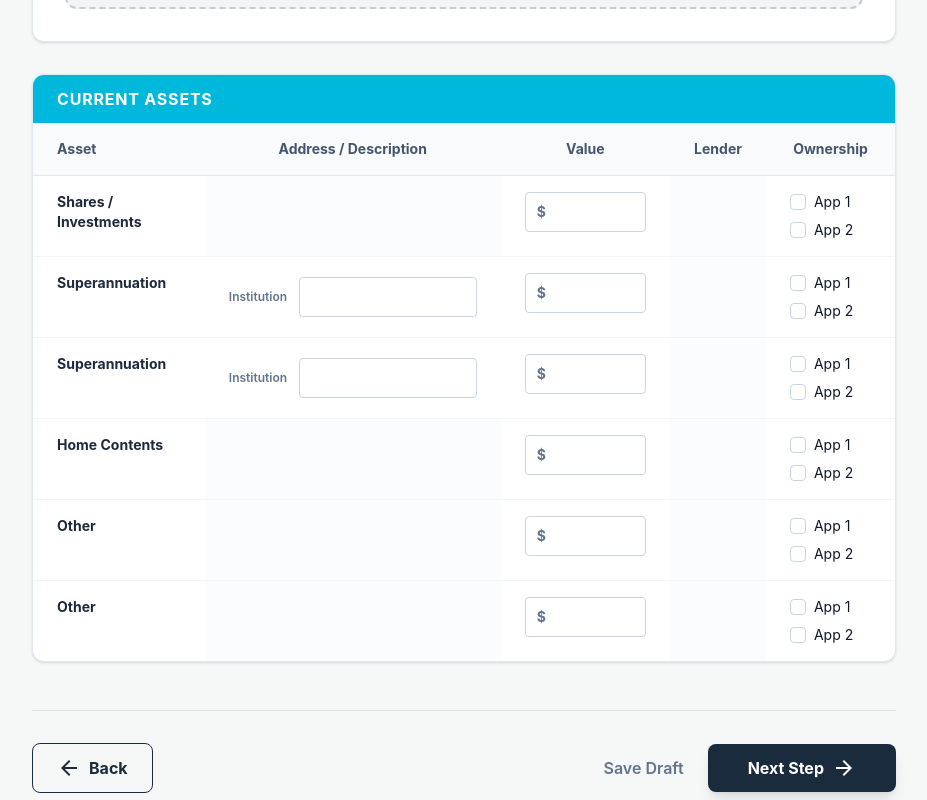
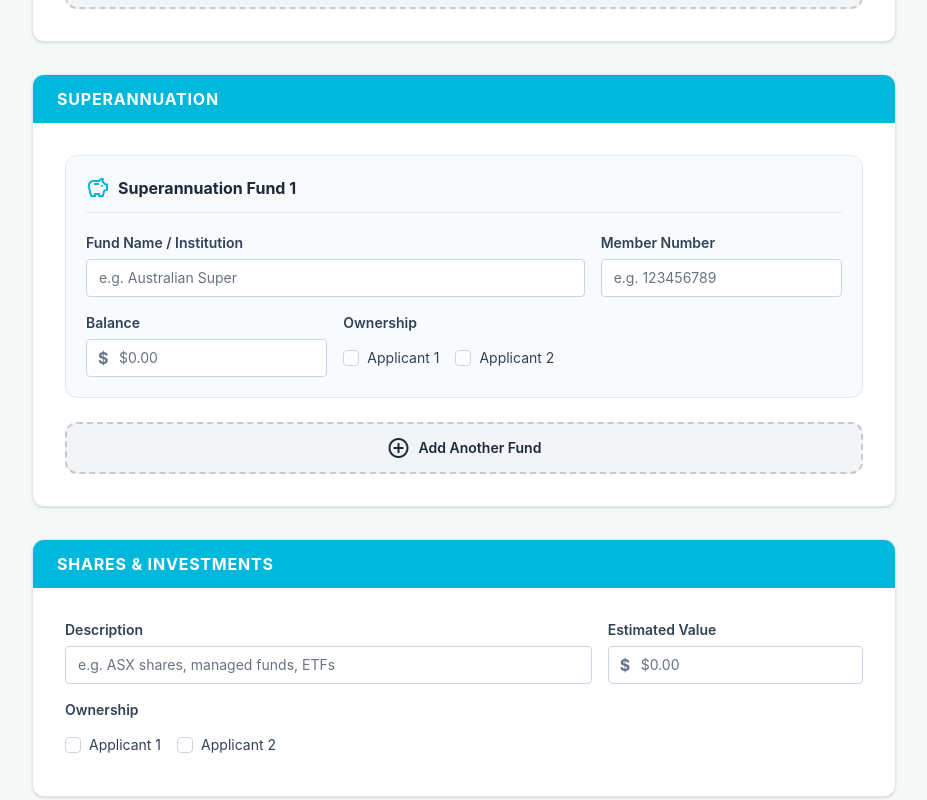
Before and after one commit to Kendellpatrice/brokerflow, a Next.js app in the folder brokerflow/: page /assets in a window 1280 px wide. Shown: the part 2600-3400 px from the top of the page, without its empty margins (336-1263 px from the left). Built offline with nearby package versions, Linux system fonts and the light colour scheme.

Commit message:
feat: Add dynamic Superannuation and Shares/Investments sections with add/remove functionality.

```diff
--- a/brokerflow/src/app/assets/page.tsx
+++ b/brokerflow/src/app/assets/page.tsx
@@ -35,6 +35,16 @@ export default function AssetsPage() {
 
   const removeVehicle = (idToRemove: number) => {
     setVehicles(vehicles.filter((v) => v.id !== idToRemove));
+  };
+
+  const [superFunds, setSuperFunds] = useState([{ id: 1 }]);
+
+  const addSuperFund = () => {
+    setSuperFunds([...superFunds, { id: Date.now() }]);
+  };
+
+  const removeSuperFund = (idToRemove: number) => {
+    setSuperFunds(superFunds.filter((s) => s.id !== idToRemove));
   };
 
   return (
@@ -328,8 +338,6 @@ export default function AssetsPage() {
               </div>
             </div>
 
-
-
             {/* Bank Accounts Section */}
             <div className="mb-8">
               <div className="bg-white border border-slate-200 rounded-xl overflow-hidden dark:bg-slate-800 dark:border-slate-700 shadow-sm">
@@ -529,6 +537,136 @@ export default function AssetsPage() {
               </div>
             </div>
 
+            {/* Superannuation Section */}
+            <div className="mb-8">
+              <div className="bg-white border border-slate-200 rounded-xl overflow-hidden dark:bg-slate-800 dark:border-slate-700 shadow-sm">
+                <div className="bg-cyan-500 px-6 py-3">
+                  <h2 className="font-bold text-white uppercase tracking-wider text-base">Superannuation</h2>
+                </div>
+
+                <div className="p-6 md:p-8 space-y-6">
+                  {superFunds.map((s, index) => (
+                    <div key={s.id} className="rounded-xl border border-slate-200 dark:border-slate-700 bg-slate-50 dark:bg-slate-800/50 p-5">
+                      {/* Card Header */}
+                      <div className="flex items-center justify-between mb-5 pb-3 border-b border-slate-200 dark:border-slate-700">
+                        <div className="flex items-center gap-2">
+                          <span className="material-symbols-outlined text-cyan-500 text-[22px]">savings</span>
+                          <h3 className="font-bold text-slate-800 dark:text-slate-100 text-base">Superannuation Fund {index + 1}</h3>
+                        </div>
+                        {index > 0 && (
+                          <button
+                            type="button"
+                            onClick={() => removeSuperFund(s.id)}
+                            className="flex items-center gap-1 text-sm font-semibold text-red-500 hover:text-red-600 transition-colors"
+                          >
+                            <span className="material-symbols-outlined text-[16px]">delete</span>
+                            Remove
+                          </button>
+                        )}
+                      </div>
+
+                      {/* Fields Grid */}
+                      <div className="grid grid-cols-1 md:grid-cols-2 lg:grid-cols-3 gap-4">
+
+                        <div className="flex flex-col gap-1.5 md:col-span-2">
+                          <label className="text-sm font-semibold text-slate-700 dark:text-slate-300">Fund Name / Institution</label>
+                          <input
+                            type="text"
+                            placeholder="e.g. Australian Super"
+                            className="rounded border-slate-300 dark:bg-slate-700 dark:border-slate-600 focus:ring-primary focus:border-primary text-sm"
+                          />
+                        </div>
+
+                        <div className="flex flex-col gap-1.5">
+                          <label className="text-sm font-semibold text-slate-700 dark:text-slate-300">Member Number</label>
+                          <input
+                            type="text"
+                            placeholder="e.g. 123456789"
+                            className="rounded border-slate-300 dark:bg-slate-700 dark:border-slate-600 focus:ring-primary focus:border-primary text-sm"
+                          />
+                        </div>
+
+                        <div className="flex flex-col gap-1.5">
+                          <label className="text-sm font-semibold text-slate-700 dark:text-slate-300">Balance</label>
+                          <CurrencyInput placeholder="$0.00" className="text-sm" />
+                        </div>
+
+                        <div className="flex flex-col gap-1.5">
+                          <label className="text-sm font-semibold text-slate-700 dark:text-slate-300">Ownership</label>
+                          <div className="flex gap-4 items-center h-[38px]">
+                            <label className="flex items-center gap-2 cursor-pointer">
+                              <input type="checkbox" className="rounded text-primary focus:ring-primary border-slate-300" />
+                              <span className="text-sm text-slate-700 dark:text-slate-300">Applicant 1</span>
+                            </label>
+                            <label className="flex items-center gap-2 cursor-pointer">
+                              <input type="checkbox" className="rounded text-primary focus:ring-primary border-slate-300" />
+                              <span className="text-sm text-slate-700 dark:text-slate-300">Applicant 2</span>
+                            </label>
+                          </div>
+                        </div>
+
+                      </div>
+                    </div>
+                  ))}
+
+                  {/* Add Super Fund Button */}
+                  <button
+                    type="button"
+                    onClick={addSuperFund}
+                    className="text-primary font-semibold hover:bg-primary/10 bg-primary/5 px-4 py-3 rounded-xl transition-colors inline-flex items-center justify-center w-full gap-2 text-sm border-2 border-dashed border-primary/20 hover:border-primary/40"
+                  >
+                    <span className="material-symbols-outlined text-[20px]">add_circle</span>
+                    Add Another Fund
+                  </button>
+                </div>
+              </div>
+            </div>
+
+            {/* Shares / Investments Section */}
+            <div className="mb-8">
+              <div className="bg-white border border-slate-200 rounded-xl overflow-hidden dark:bg-slate-800 dark:border-slate-700 shadow-sm">
+                <div className="bg-cyan-500 px-6 py-3">
+                  <h2 className="font-bold text-white uppercase tracking-wider text-base">Shares &amp; Investments</h2>
+                </div>
+
+                <div className="p-6 md:p-8">
+                  {/* Fields Grid */}
+                  <div className="grid grid-cols-1 md:grid-cols-2 lg:grid-cols-3 gap-4">
+
+                    <div className="flex flex-col gap-1.5 md:col-span-2">
+                      <label className="text-sm font-semibold text-slate-700 dark:text-slate-300">Description</label>
+                      <input
+                        type="text"
+                        placeholder="e.g. ASX shares, managed funds, ETFs"
+                        className="rounded border-slate-300 dark:bg-slate-700 dark:border-slate-600 focus:ring-primary focus:border-primary text-sm"
+                      />
+                    </div>
+
+                    <div className="flex flex-col gap-1.5">
+                      <label className="text-sm font-semibold text-slate-700 dark:text-slate-300">Estimated Value</label>
+                      <CurrencyInput placeholder="$0.00" className="text-sm" />
+                    </div>
+
+                    <div className="flex flex-col gap-1.5">
+                      <label className="text-sm font-semibold text-slate-700 dark:text-slate-300">Ownership</label>
+                      <div className="flex gap-4 items-center h-[38px]">
+                        <label className="flex items-center gap-2 cursor-pointer">
+                          <input type="checkbox" className="rounded text-primary focus:ring-primary border-slate-300" />
+                          <span className="text-sm text-slate-700 dark:text-slate-300">Applicant 1</span>
+                        </label>
+                        <label className="flex items-center gap-2 cursor-pointer">
+                          <input type="checkbox" className="rounded text-primary focus:ring-primary border-slate-300" />
+                          <span className="text-sm text-slate-700 dark:text-slate-300">Applicant 2</span>
+                        </label>
+                      </div>
+                    </div>
+
+                  </div>
+
+                </div>
+              </div>
+            </div>
+
             {/* Current Assets */}
             <div className="mb-12">
               <div className="bg-white border text-sm border-slate-200 rounded-xl overflow-hidden dark:bg-slate-800 dark:border-slate-700 shadow-sm">
@@ -548,61 +686,6 @@ export default function AssetsPage() {
                       </tr>
                     </thead>
                     <tbody className="divide-y divide-slate-100 dark:divide-slate-800/50">
-
-                      {/* Shares / Investments */}
-                      <tr className="hover:bg-slate-50/50 dark:hover:bg-slate-800/20 transition-colors">
-                        <td className="py-4 px-6 align-top font-bold text-slate-800 dark:text-slate-200">
-                          Shares / Investments
-                        </td>
-                        <td className="py-4 px-6 bg-slate-50/50 dark:bg-slate-800/10"></td>
-                        <td className="py-4 px-6 align-top">
-                          <CurrencyInput className="h-10 text-sm" />
-                        </td>
-                        <td className="py-4 px-6 align-top bg-slate-50/50 dark:bg-slate-800/10"></td>
-                        <td className="py-4 px-6 align-top">
-                          <div className="flex flex-col gap-2">
-                            <label className="flex items-center gap-2 cursor-pointer">
-                              <input type="checkbox" className="rounded text-primary focus:ring-primary border-slate-300" />
-                              <span className="text-sm">App 1</span>
-                            </label>
-                            <label className="flex items-center gap-2 cursor-pointer">
-                              <input type="checkbox" className="rounded text-primary focus:ring-primary border-slate-300" />
-                              <span className="text-sm">App 2</span>
-                            </label>
-                          </div>
-                        </td>
-                      </tr>
-
-                      {/* Superannuation 1 - 2 */}
-                      {[1, 2].map((num) => (
-                        <tr key={`super-${num}`} className="hover:bg-slate-50/50 dark:hover:bg-slate-800/20 transition-colors">
-                          <td className="py-4 px-6 align-top font-bold text-slate-800 dark:text-slate-200">
-                            Superannuation
-                          </td>
-                          <td className="py-4 px-6">
-                            <div className="flex items-center gap-3">
-                              <span className="font-semibold text-slate-500 text-xs">Institution</span>
-                              <input type="text" className="w-full h-10 rounded border-slate-300 bg-transparent px-3 text-sm focus:border-primary focus:ring-1 dark:border-slate-700 dark:bg-slate-800" />
-                            </div>
-                          </td>
-                          <td className="py-4 px-6 align-top">
-                            <CurrencyInput className="h-10 text-sm" />
-                          </td>
-                          <td className="py-4 px-6 align-top bg-slate-50/50 dark:bg-slate-800/10"></td>
-                          <td className="py-4 px-6 align-top">
-                            <div className="flex flex-col gap-2">
-                              <label className="flex items-center gap-2 cursor-pointer">
-                                <input type="checkbox" className="rounded text-primary focus:ring-primary border-slate-300" />
-                                <span className="text-sm">App 1</span>
-                              </label>
-                              <label className="flex items-center gap-2 cursor-pointer">
-                                <input type="checkbox" className="rounded text-primary focus:ring-primary border-slate-300" />
-                                <span className="text-sm">App 2</span>
-                              </label>
-                            </div>
-                          </td>
-                        </tr>
-                      ))}
 
                       {/* Home Contents */}
                       <tr className="hover:bg-slate-50/50 dark:hover:bg-slate-800/20 transition-colors">
```
